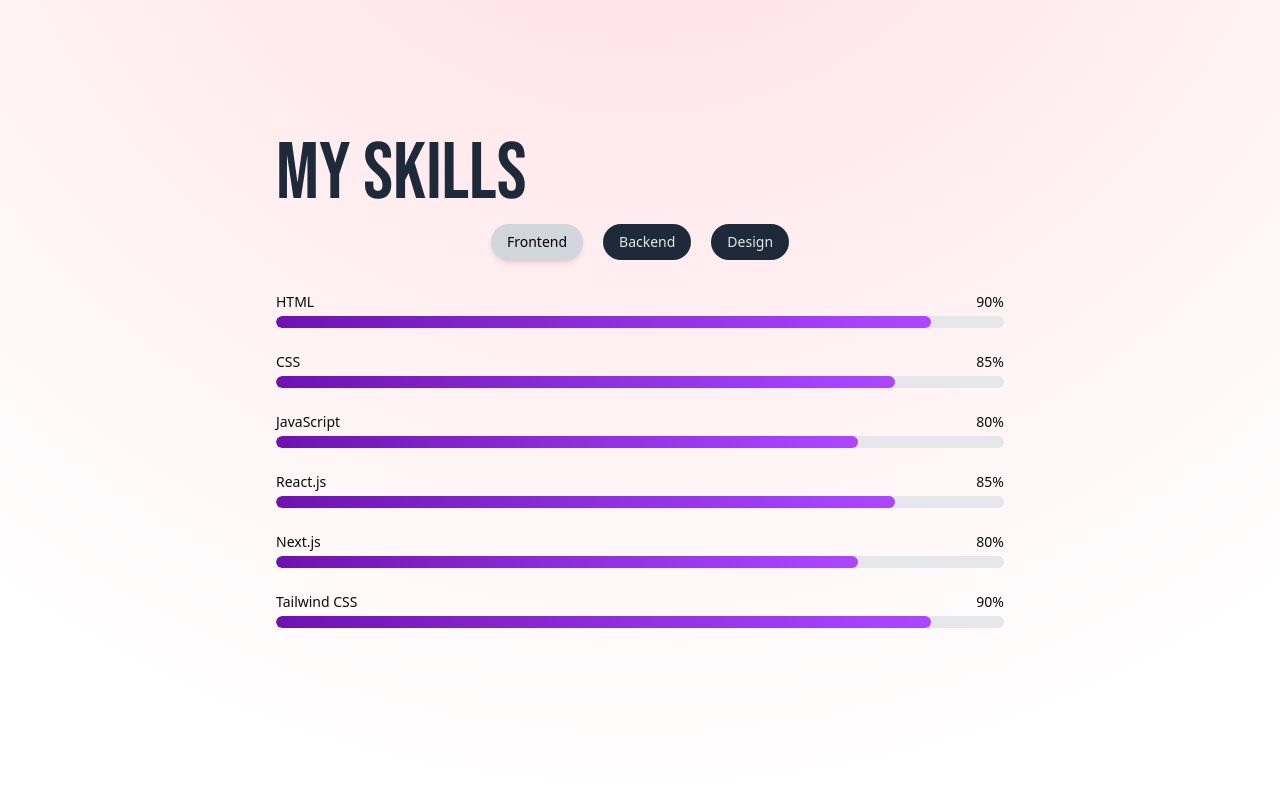
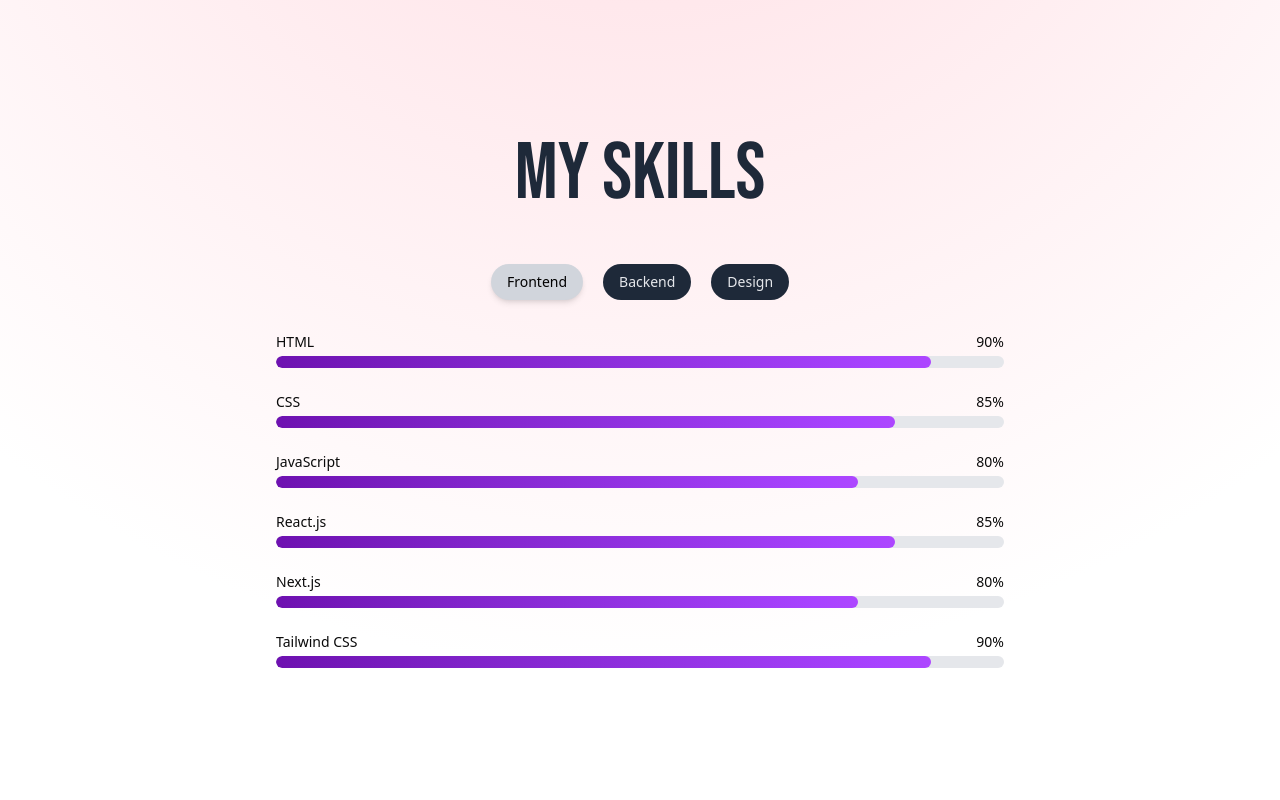
Before and after one commit to kaka803/hassnain-dev, a Next.js app: page / in a window 1280 px wide. Shown: the part 1520-2320 px from the top of the page. Built offline with nearby package versions, Linux system fonts and the light colour scheme.

Commit message:
'changes'

```diff
--- a/app/components/Skills.js
+++ b/app/components/Skills.js
@@ -27,8 +27,8 @@
   const [selectedCategory, setSelectedCategory] = useState("Frontend");
 
   return (
-    <div className="w-full h-[100vh] max-w-3xl mx-auto pb-10 px-5">
-      <h2 className="text-5xl sm:text-[40px] md:text-[60px] lg:text-[80px] text-gray-800 font-bold bebas-regular leading-tight">
+    <div className="w-full mb-15 max-w-3xl mx-auto pb-10 px-5">
+      <h2 className="text-5xl sm:text-[40px] md:text-[60px] lg:text-[80px] text-gray-800 font-bold bebas-regular leading-tight text-center mb-10">
           MY SKILLS
         </h2>
 
```
